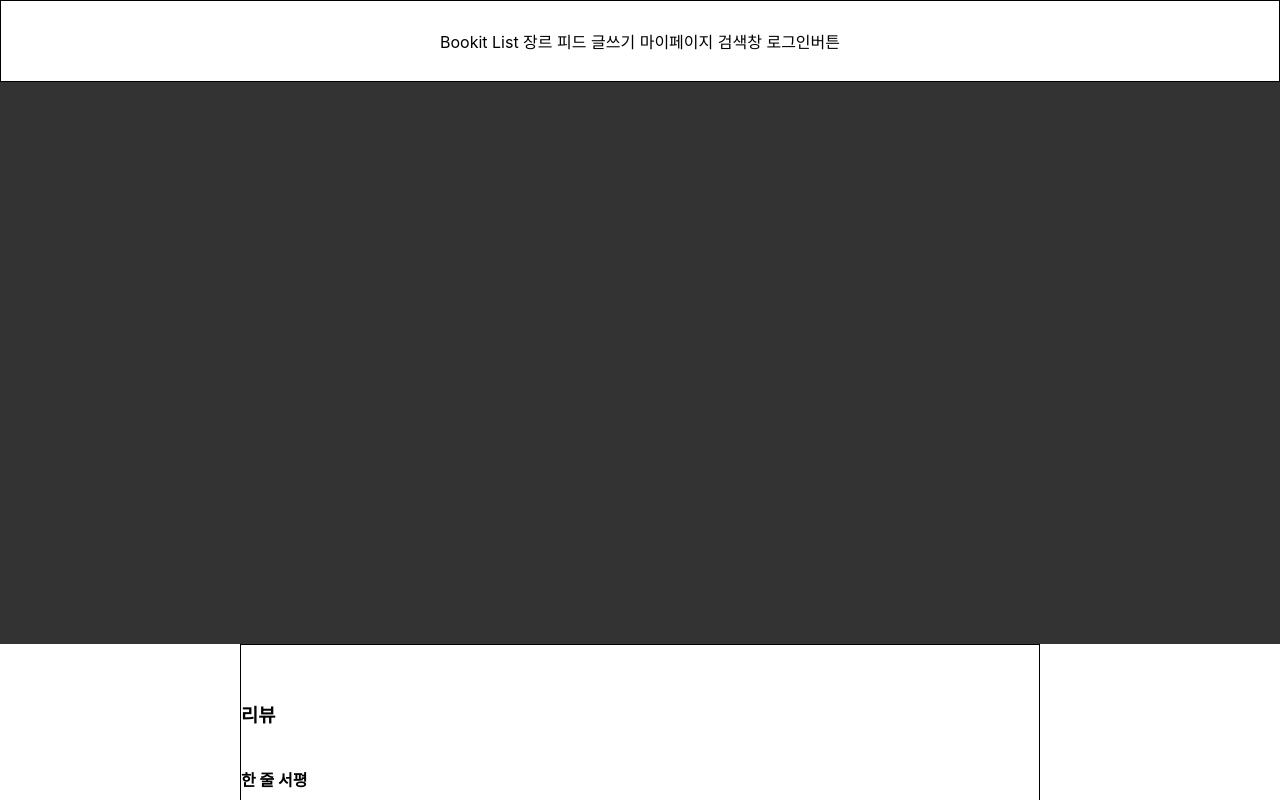
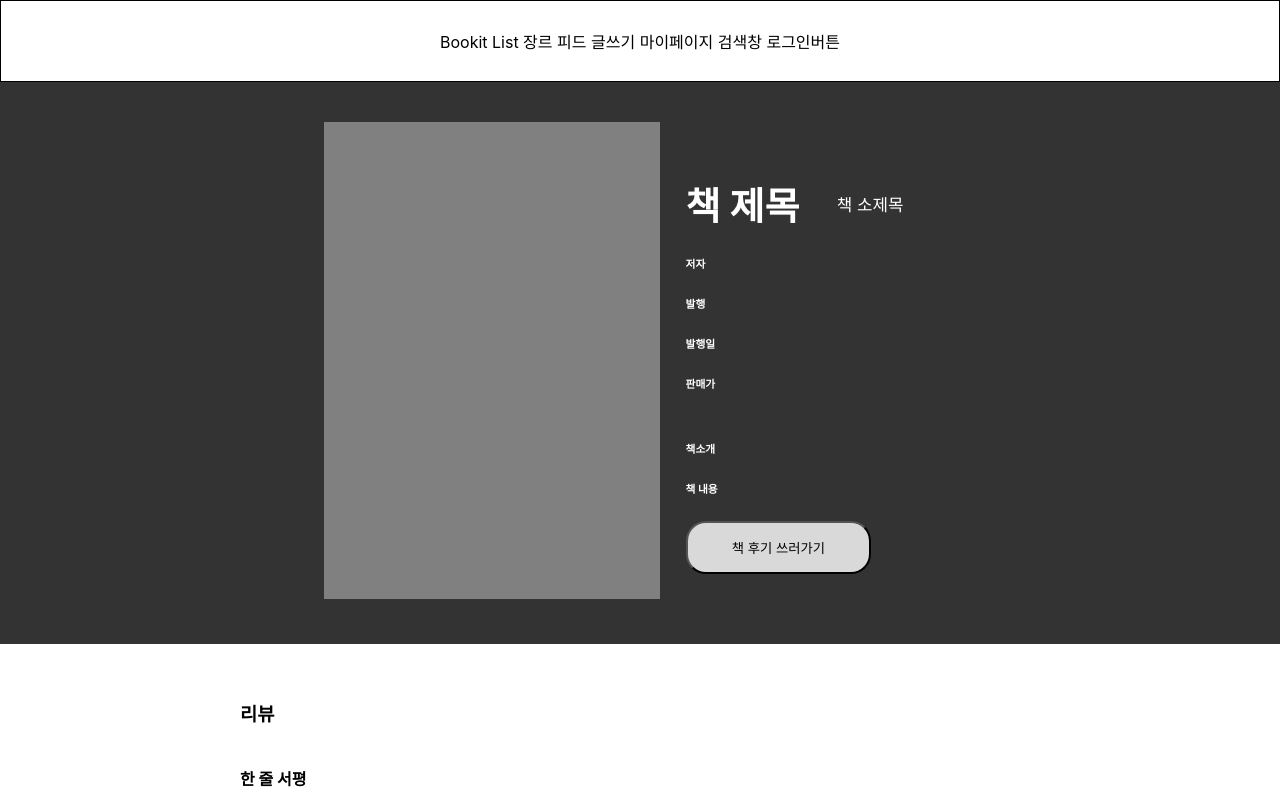
Before and after one commit to BookitList/BookitList_frontend, a React (Create React App) app: page /BookDetail in a window 1280 px wide. Shown: the top 800 px of the page. Built offline with nearby package versions, Linux system fonts and the light colour scheme.

Commit message:
feat: 책 상세 내용에 관한 레이아웃 추가 및 버튼 추가

```diff
--- a/src/pages/BookDetail/BookDetail.css
+++ b/src/pages/BookDetail/BookDetail.css
@@ -5,12 +5,58 @@
 .BookDetailContent{
     height: 70.2vh;
     background: rgba(0, 0, 0, 0.80);
+    overflow: hidden;
+    display: flex;
+    flex-direction: row;
+
+}
+.BookDetailContent .Book{
+    width: 42vh;
+    height: 59.6vh;
+    margin: 5vh 3.2vh 5.6vh 40.5vh;
+    background-color: gray;
+}
+.detail{
+    height: 100%;
+    width: 65.6vh;
+    display: flex;
+    flex-direction: column;
+}
+.detail .bookName{
+    margin-top: 11.8vh;
+    display: flex;
+    flex-direction: row;
+    align-items: center;
+}
+.bookName div{
+    color: white;
+}
+.bookName .bookTitle{
+    margin-right: 37.27px;
+    font-size: 37.987px;
+    font-style: normal;
+    font-weight: 700;
+}
+.bookSubTitle{
+    font-size: 16.883px;
+    font-style: normal;
+    font-weight: 400;
+}
+.detail h3,h4,h5,h6{
+    color: white;
+}
+.detail button{
+    width: 23.2vh;
+    height: 6.6vh;
+    flex-shrink: 0;
+    border-radius: 2.5vh;
+    background: #D9D9D9;
 
 }
 .reviewContainer{
     height: 823px;
     margin: 0 30vh;
-    border: 1px solid black;
+    /*border: 1px solid black;*/
 
 }
 .reviewContainer h3{
@@ -25,8 +71,10 @@
 .oneLineReviewContainer h4{
     margin-top: 40.36px;
     margin-bottom: 17.03px;
+    color:black
 }
 
 .postContainer h4{
     margin-top: 54.18px;
+    color:black
 }
--- a/src/pages/BookDetail/BookDetail.js
+++ b/src/pages/BookDetail/BookDetail.js
@@ -10,6 +10,24 @@ const BookDetail= () => {
         <Header />
 
         <div className="BookDetailContent">
+            <div className="Book"></div>
+            <div className="detail">
+                <div className="bookName">
+                    <div className="bookTitle">책 제목</div>
+                    <div className="bookSubTitle">책 소제목</div>
+                </div>
+                <div className="detailContent">
+                    <h6>저자</h6>
+                    <h6>발행</h6>
+                    <h6>발행일</h6>
+                    <h6>판매가</h6>
+                </div>
+                <div className="bookIntroduction">
+                <h6>책소개</h6>
+                <h6>책 내용</h6>
+                </div>
+                <button>책 후기 쓰러가기</button>
+            </div>
 
         </div>
         <div className="reviewContainer">
```
